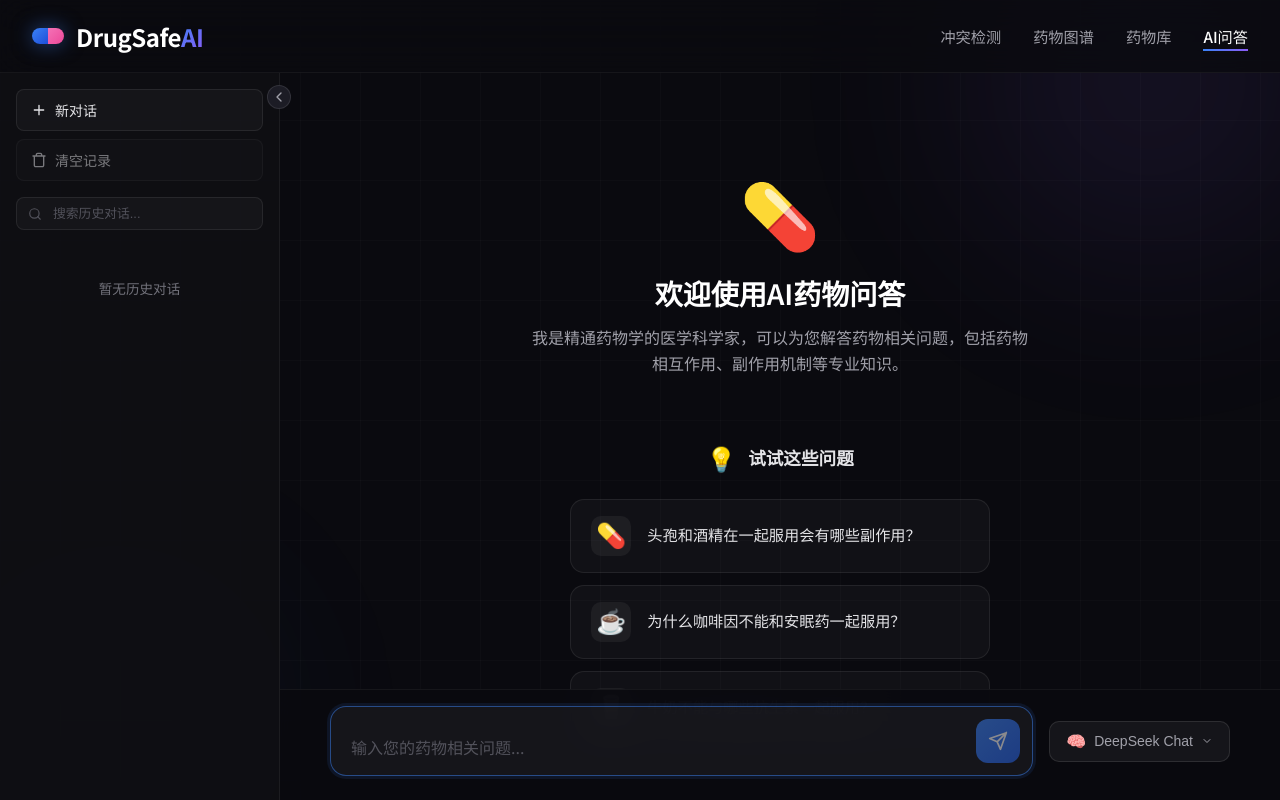
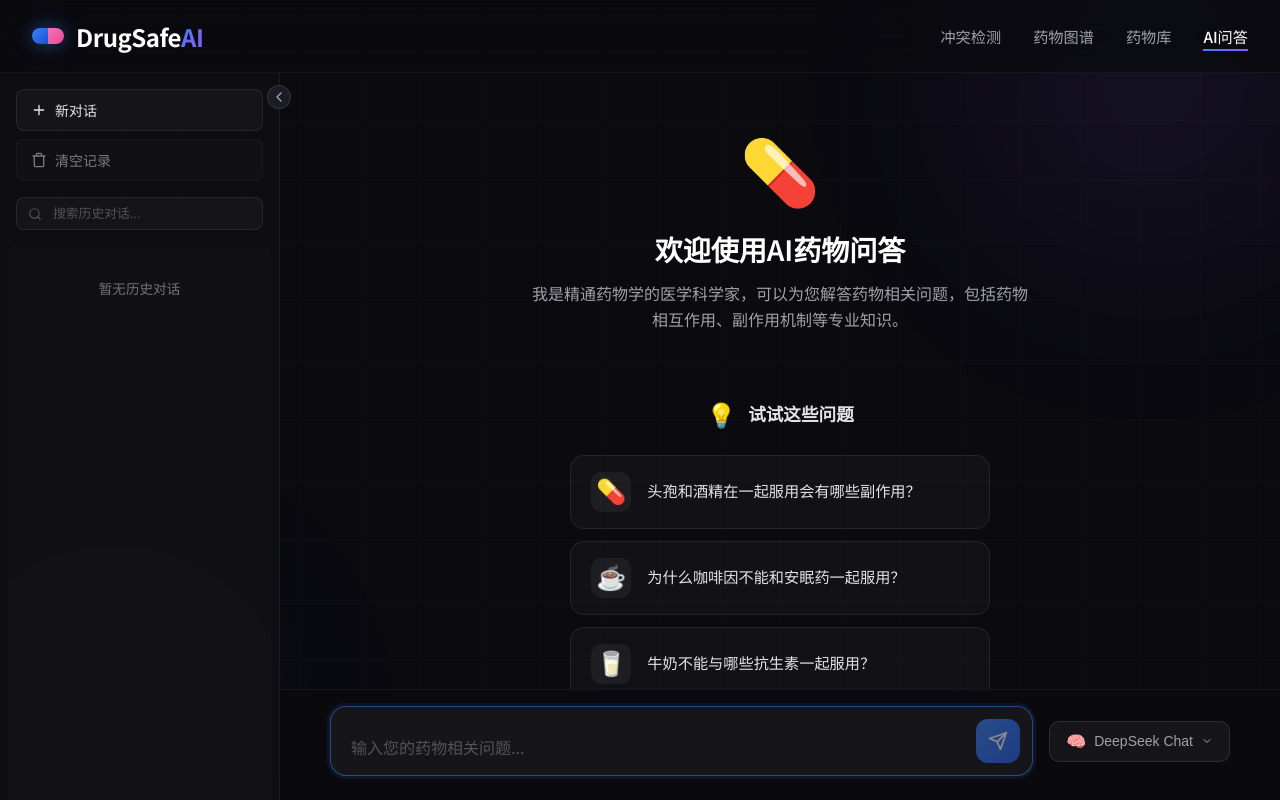
Before and after one commit to zhaojingnan040813/bishe-frontend, a Vue app: page /ai-chat in a window 1280 px wide. Shown: the top 800 px of the page. Built offline with nearby package versions, Linux system fonts and the light colour scheme.

Commit message:
侧边栏的高度问题修复

```diff
--- a/src/components/ChatSidebar.vue
+++ b/src/components/ChatSidebar.vue
@@ -235,7 +235,7 @@ const formatTime = (timestamp: number): string => {
   padding: 1rem;
   overflow: hidden;
   flex: 1;
-  min-height: 900px;
+  min-height: 100vh;
 }
 
 .sidebar-actions {
@@ -342,6 +342,8 @@ const formatTime = (timestamp: number): string => {
   margin: 0 -0.5rem;
   padding: 0 0.5rem;
   min-height: 0;
+  background: rgba(255, 255, 255, 0.01);
+  border-radius: 8px;
 }
 
 .sessions-list::-webkit-scrollbar {
@@ -367,6 +369,7 @@ const formatTime = (timestamp: number): string => {
   color: #71717a;
   font-size: 0.85rem;
   gap: 0.75rem;
+  min-height: 100%;
 }
 
 .loading-spinner {
@@ -386,6 +389,7 @@ const formatTime = (timestamp: number): string => {
   display: flex;
   flex-direction: column;
   gap: 0.25rem;
+  min-height: 100%;
 }
 
 .session-item {
```
